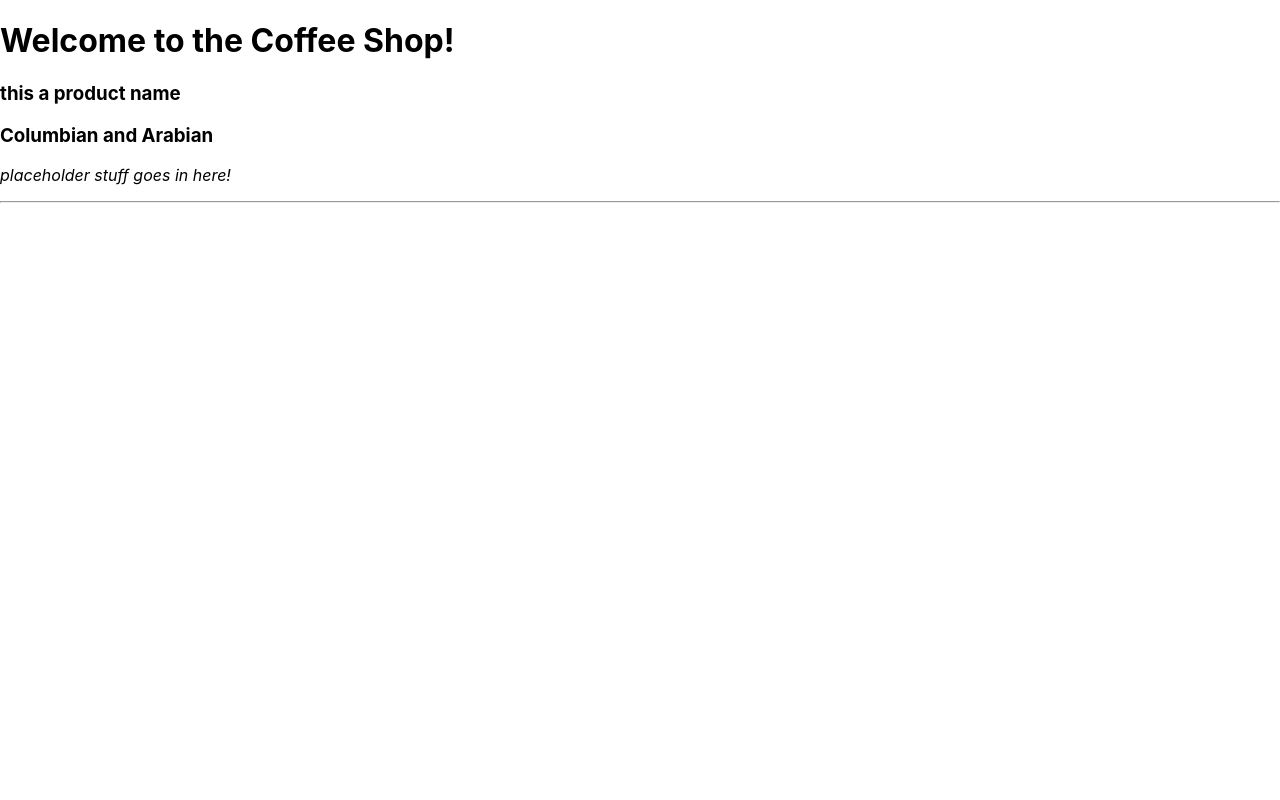
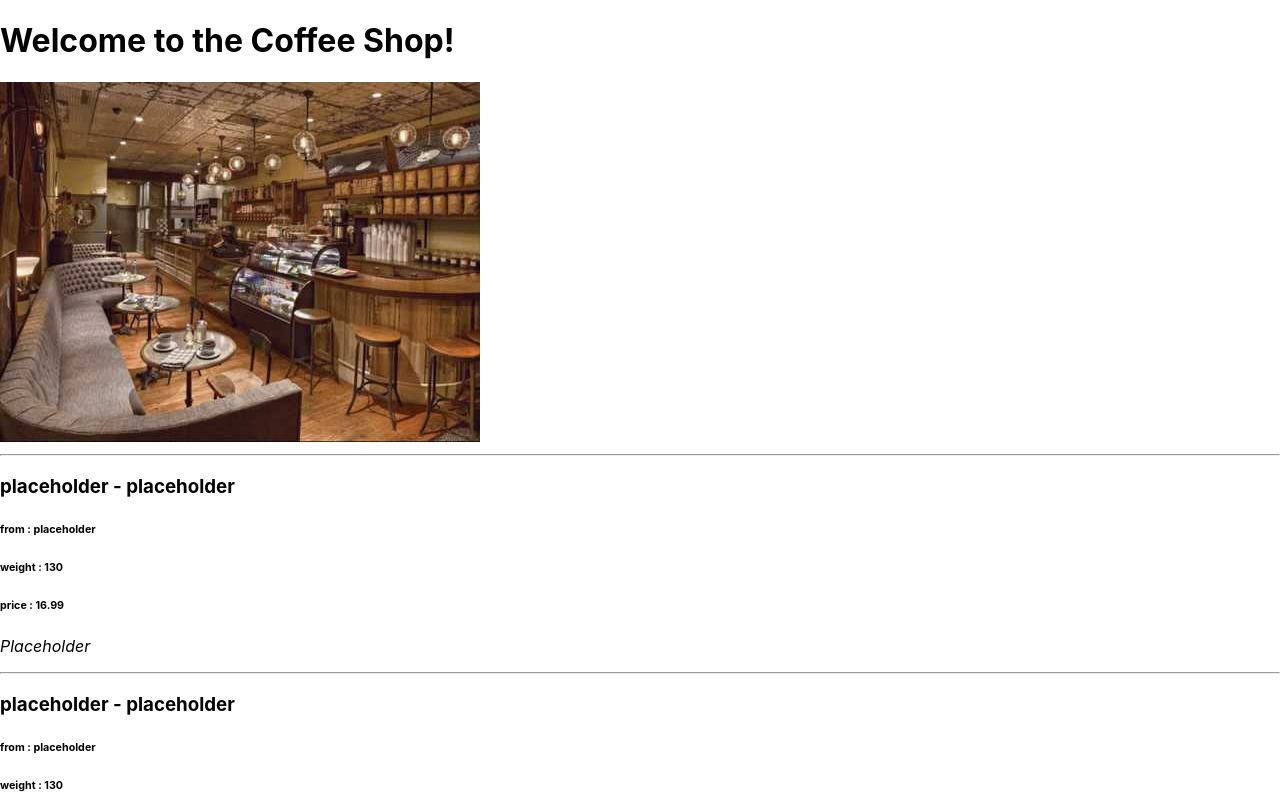
Before and after one commit to Molagg92/coffe-shop-app, a React (Create React App) app: page / in a window 1280 px wide. Shown: the top 800 px of the page. Built offline with nearby package versions, Linux system fonts and the light colour scheme.

Commit message:
updated header with a pic of coffeshop

```diff
--- a/src/components/Header.js
+++ b/src/components/Header.js
@@ -1,8 +1,12 @@
 import React from "react";
+import IndexPhoto from "./../img/IndexPhoto.jpg";
 
 function Header(){
   return (
+    <React.Fragment>
     <h1>Welcome to the Coffee Shop!</h1>
+    <img src={IndexPhoto} alt="An pic of the coffee shop" />
+    </React.Fragment>
   );
 }
 
--- a/src/components/Product.js
+++ b/src/components/Product.js
@@ -1,16 +1,27 @@
 import React from "react";
+import PropTypes from "prop-types";
 
-function Product(){
-  const name = "Columbian";
-  const name2 = "Arabian";
+function Product(props){
   return (
     <React.Fragment>
-      <h3>this a product name</h3>
-      <h3>{name} and {name2}</h3>
-      <p><em>placeholder stuff goes in here!</em></p>
+      <h3>{props.name} - {props.blend}</h3>
+      <h6> from : {props.origin}</h6>
+      <h6> weight : {props.weight}</h6>
+      <h6> price : {props.price}</h6>
+      <p><em>{props.discription}</em></p>
       <hr/>
     </React.Fragment>
   );
 }
 
+Product.propTypes = {
+  name: PropTypes.string.isRequired,
+  origin: PropTypes.string,
+  blend: PropTypes.string.isRequired,
+  weight: PropTypes.number,
+  price: PropTypes.number,
+  discription: PropTypes.string.isRequired
+
+};
+
 export default Product;
--- a/src/components/ProductList.js
+++ b/src/components/ProductList.js
@@ -1,10 +1,70 @@
 import React from "react";
 import Product from "./Product";
 
+const mainProductList = [
+  {
+    name: 'placeholder',
+    blend: 'placeholder',
+    origin: 'placeholder',
+    weight: "130",
+    price: "16.99",
+    discription: "Placeholder"
+  },
+  {
+    name: 'placeholder',
+    blend: 'placeholder',
+    origin: 'placeholder',
+    weight: "130",
+    price: "16.99",
+    discription: "Placeholder"
+  },
+  {
+    name: 'placeholder',
+    blend: 'placeholder',
+    origin: 'placeholder',
+    weight: "130",
+    price: "16.99",
+    discription: "Placeholder"
+  }
+];
+
 function ProductList(){
+
   return (
-    <Product />
+    <React.Fragment>
+      <hr/>
+      {mainProductList.map((product, index) =>
+        <Product name={product.name}
+          blend={product.blend}
+          origin={product.origin}
+          weight={product.weight}
+          price={product.price}
+          discription={product.discription}
+          key={index}/>
+      )}
+    </React.Fragment>
   );
+
+  // return (
+  // <React.Fragment>
+  //   <Product
+  //   name="Columbian"
+  //   blend="Dark Roast"
+  //   origin="China"
+  //   weight="130"
+  //   price="16.99"
+  //   discription="The Standard for the working man, packed with more caffien than flavor"
+  //   />
+  //   <Product
+  //   name="Arabian"
+  //   blend="Medium Roast"
+  //   origin="China"
+  //   weight="130"
+  //   price="16.99"
+  //   discription="America's favorite, common household coffee roast"
+  //   />
+  // </React.Fragment>
+  //   );
 }
 
 export default ProductList;
```
Also changed, not shown: src/components/NewProductForm.js (added), src/components/ProductDetails.js (added), src/components/ReusableForm.js (added), src/img/IndexPhoto.jpg (added).
